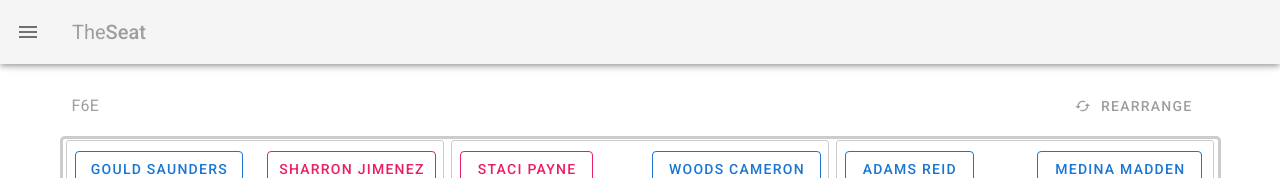
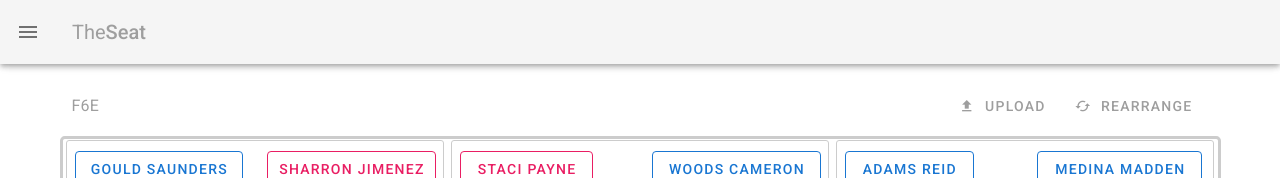
Before and after one commit to truc0/the-seat, a Nuxt app: page / in a window 1280 px wide. Shown: the top 178 px of the page. Built offline with nearby package versions, Linux system fonts and the light colour scheme.

Commit message:
feat(seatTable:upload): add upload button and upload function
TODO:
  - parse data after uploading

```diff
--- a/components/App/SeatTable.vue
+++ b/components/App/SeatTable.vue
@@ -3,6 +3,28 @@
     <v-row align="center" justify="center" class="ma-3">
       <span class="subtitle-1 grey--text">F6E</span>
       <v-spacer></v-spacer>
+      <input
+        type="file"
+        ref="upload"
+        class="upload"
+        @change="upload"
+      />
+      <label for="upload">
+        <v-btn
+          depressed
+          text
+          @click="dispatchUpload"
+        >
+          <v-icon
+            small
+            left
+            class="grey--text"
+          >
+            mdi-upload
+          </v-icon>
+          <span class="grey--text">Upload</span>
+        </v-btn>
+      </label>
       <v-menu offset-y v-for="(opt, index) in actions" :key="newUid()+index">
         <template v-slot:activator="{ on }">
           <v-btn
@@ -132,10 +154,17 @@ export default {
   },
 
   methods: {
+    /**
+     * @return a uuid version 4
+     */
     newUid() {
       return this.$uuid.v4()
     },
 
+    /**
+     * @param {string} gender gender represent in string
+     * @return coresponding color of gender
+     */
     getColor(gender) {
       let res = this.$gender.gender(gender)
 
@@ -152,10 +181,20 @@ export default {
       }
     },
 
+    /**
+     * emit value for v-model
+     * @param {*} value the value to be emitted
+     * @return undefined
+     */
     emitter(value) {
       this.$emit('input', value)
     },
 
+    /**
+     * rearrange data with given method and emit rearranged array
+     * @param {string} method method used to rearrange people
+     * @return undefined
+     */
     rearrange(method) {
       let arranged = this.$group[method](
         [...this.value].flat(),
@@ -165,10 +204,63 @@ export default {
       this.emitter(arranged)
     },
 
+    /**
+     * add new block to existed table
+     * @return undefined
+     */
     addNewBlock() {
       let _v = [...this.value, []]
       this.emitter(_v)
-    }
+    },
+
+    /**
+     * dispatch upload event
+     * @return undefined
+     */
+    dispatchUpload() {
+      let click = new MouseEvent('click', {
+          view: window,
+          bubbles: true,
+          cancelable: true
+      })
+      this.$refs.upload.dispatchEvent(click)
+    },
+
+    /**
+     * Copy from https://github.com/SheetJS/sheetjs/blob/master/demos/vue/SheetJS-vue.js
+     * Under **Apache-2.0 License**
+     */
+    upload(evt) {
+			let file;
+			let files = evt.target.files;
+
+			if (!files || files.length == 0) return;
+
+			file = files[0];
+
+			let reader = new FileReader();
+			reader.onload = e => {
+				// pre-process data
+				let binary = "";
+				let bytes = new Uint8Array(e.target.result);
+				let length = bytes.byteLength;
+				for (let i = 0; i < length; i++) {
+					binary += String.fromCharCode(bytes[i]);
+				}
+
+				/* read workbook */
+				let wb = this.$xlsx.read(binary, {type: 'binary'});
+
+				/* grab first sheet */
+				let wsname = wb.SheetNames[0];
+				let ws = wb.Sheets[wsname];
+
+        let data = this.$xlsx.utils.sheet_to_json(ws)
+        console.log(data)
+			};
+
+			reader.readAsArrayBuffer(file);
+		}
   },
 
   computed: {
@@ -200,6 +292,10 @@ export default {
   border-radius: .3rem;
 }
 
+.upload {
+  display: none;
+}
+
 .group {
   position: relative;
 
--- a/nuxt.config.js
+++ b/nuxt.config.js
@@ -33,7 +33,8 @@ export default {
     '~/plugins/arrange.js',
     '~/plugins/gender.js',
     '~/plugins/uuid.js',
-    { src: '~/plugins/storage.js', mode: 'client' }
+    { src: '~/plugins/storage.js', mode: 'client' },
+    { src: '~/plugins/xlsx.js', mode: 'client' }
   ],
   /*
   ** Nuxt.js dev-modules
--- a/package.json
+++ b/package.json
@@ -13,7 +13,8 @@
   "dependencies": {
     "@nuxtjs/axios": "^5.3.6",
     "nuxt": "^2.0.0",
-    "vuedraggable": "^2.23.2"
+    "vuedraggable": "^2.23.2",
+    "xlsx": "^0.15.4"
   },
   "devDependencies": {
     "@nuxtjs/vuetify": "^1.0.0"
--- /dev/null
+++ b/plugins/xlsx.js
@@ -0,0 +1,6 @@
+import Vue from 'vue'
+import XLSX from 'xlsx'
+
+Vue.prototype.$xlsx = XLSX
+
+export { XLSX }
```
Also changed, not shown: 1 other file (tests, documents, lock files or other folders).
